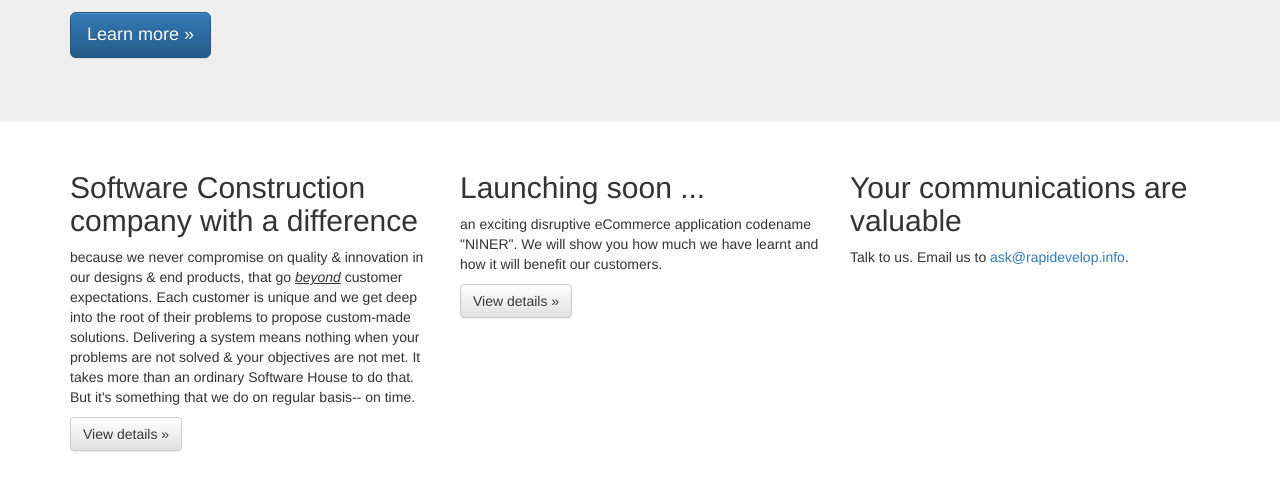
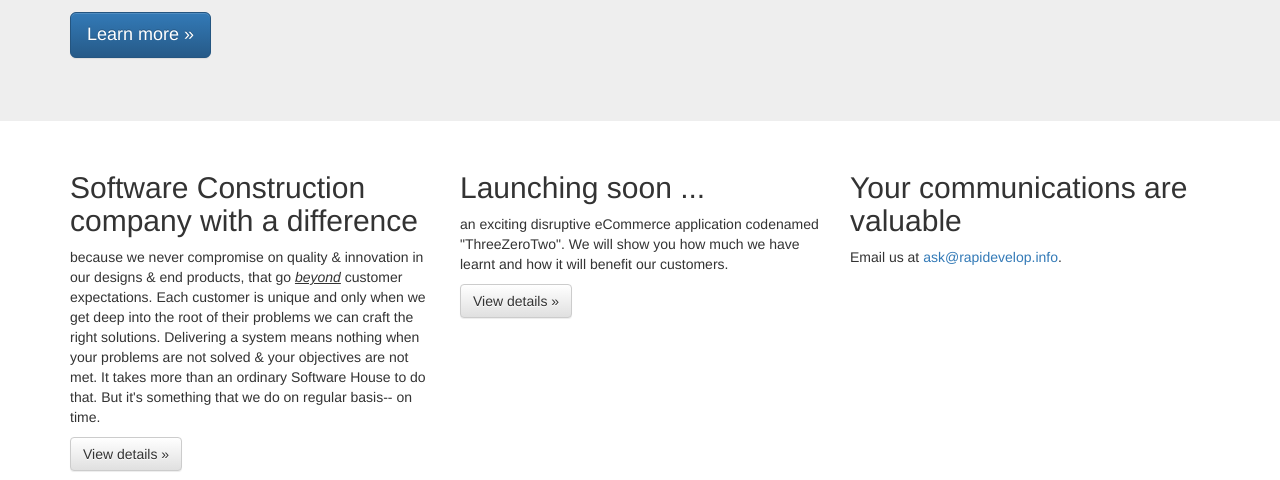
Before and after one commit to hishammk/rapidevelop.my, a plain HTML site: page index.html in a window 1280 px wide. Shown: the part 316-796 px from the top of the page. Drawn offline with nearby package versions, Linux system fonts and the light colour scheme.

Commit message:
modified

```diff
--- a/index.html
+++ b/index.html
@@ -40,17 +40,17 @@
         <div class="col-md-4">
           <h2>Software Construction company with a difference</h2>
           <p>because we never compromise on quality &amp innovation in our designs &amp end products, that go <u><i>beyond</i></u> customer expectations. Each customer
-          is unique and we get deep into the root of their problems to propose custom-made solutions. Delivering a system means nothing when your problems are not solved &amp; your objectives are not met. It takes more than an ordinary Software House to do that. But it's something that we do on regular basis-- on time.</p>
+          is unique and only when we get deep into the root of their problems we can craft the right solutions. Delivering a system means nothing when your problems are not solved &amp; your objectives are not met. It takes more than an ordinary Software House to do that. But it's something that we do on regular basis-- on time.</p>
           <p><a class="btn btn-default" href="#" role="button">View details &raquo;</a></p>
        </div>
         <div class="col-md-4">
           <h2>Launching soon ...</h2>
-          <p>an exciting disruptive eCommerce application codename &quot;NINER&quot;. We will show you how much we have learnt and how it will benefit our customers.</p>
+          <p>an exciting disruptive eCommerce application codenamed &quot;ThreeZeroTwo&quot;. We will show you how much we have learnt and how it will benefit our customers.</p>
           <p><a class="btn btn-default" href="#" role="button">View details &raquo;</a></p>
         </div>
         <div class="col-md-4">
           <h2>Your communications are valuable</h2>
-          <p>Talk to us. Email us to <a href="mailto:ask@rapidevelop.info">ask@rapidevelop.info</a>.</p>
+          <p>Email us at <a href="mailto:ask@rapidevelop.info">ask@rapidevelop.info</a>.</p>
         </div>
       </div>
 
```
